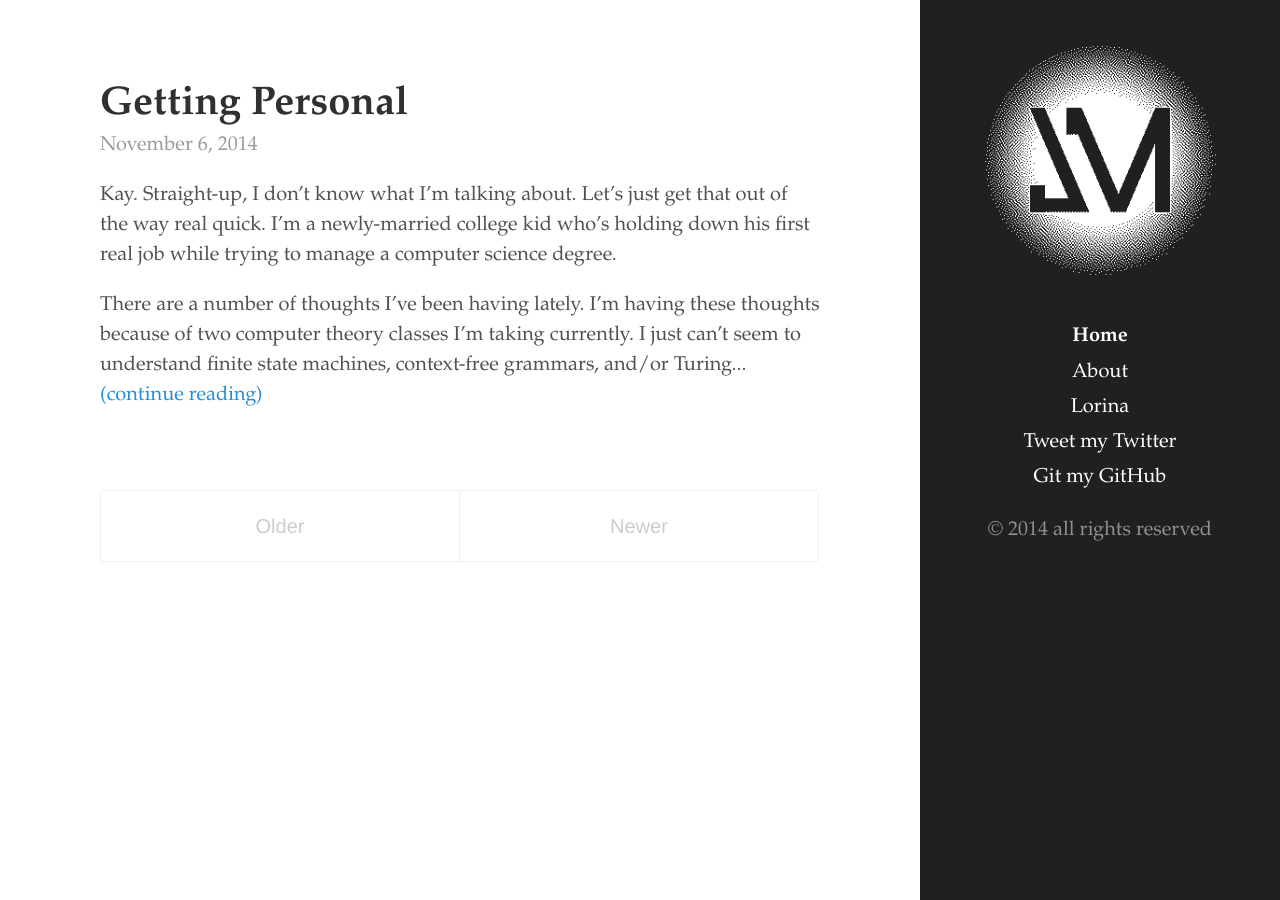
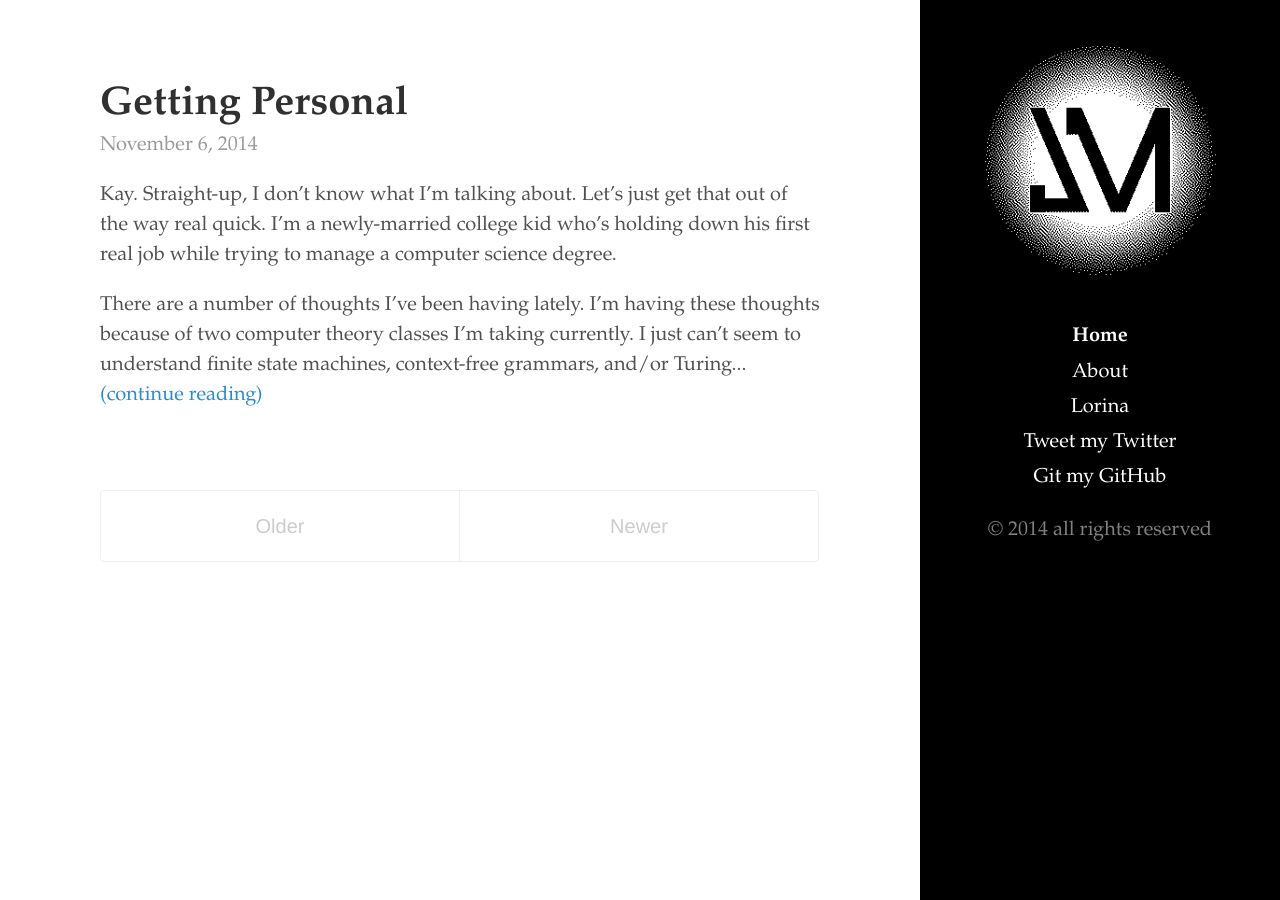
Before and after one commit to jessemillar/jessemillar.github.io, a Jekyll site: the page built from index.html, in a window 1280 px wide. Built offline with Jekyll 4.4.1, drawn with Linux system fonts in a browser that asks for light colours; Markdown is read by kramdown in place of the engine named in the settings; the list of posts is cut into pages by our own code.

Commit message:
Undid the "pixely" class and made sidebar black

```diff
--- a/_includes/sidebar.html
+++ b/_includes/sidebar.html
@@ -1,7 +1,7 @@
 <div class="sidebar">
   <div class="container sidebar-sticky">
     <center>
-      <a href = "{{ site.baseurl }}"><img class = "pixely" src = "http://www.jessemillar.com/images/logo.png"></a>
+      <a href = "{{ site.baseurl }}"><img src = "http://www.jessemillar.com/images/logo.png"></a>
     </center>
 
     <!--
--- a/css/hyde.css
+++ b/css/hyde.css
@@ -57,7 +57,7 @@ html {
   text-align: center;
   padding: 2rem 1rem;
   color: rgba(255,255,255,.5);
-  background-color: #202020;
+  background-color: #000000;
 }
 @media (min-width: 48em) {
   .sidebar {
--- a/css/main.css
+++ b/css/main.css
@@ -1,8 +1 @@
-.pixely {
-  image-rendering:optimizeSpeed;              /* Legal fallback                 */
-  image-rendering:-moz-crisp-edges;           /* Firefox                        */
-  image-rendering:-o-crisp-edges;             /* Opera                          */
-  image-rendering:-webkit-optimize-contrast;  /* Chrome (and eventually Safari) */
-  image-rendering:crisp-edges;                /* CSS3 Proposed                  */
-  -ms-interpolation-mode:bicubic;             /* IE8+                           */
-}
+/* Put stuff in here eventually */
```
